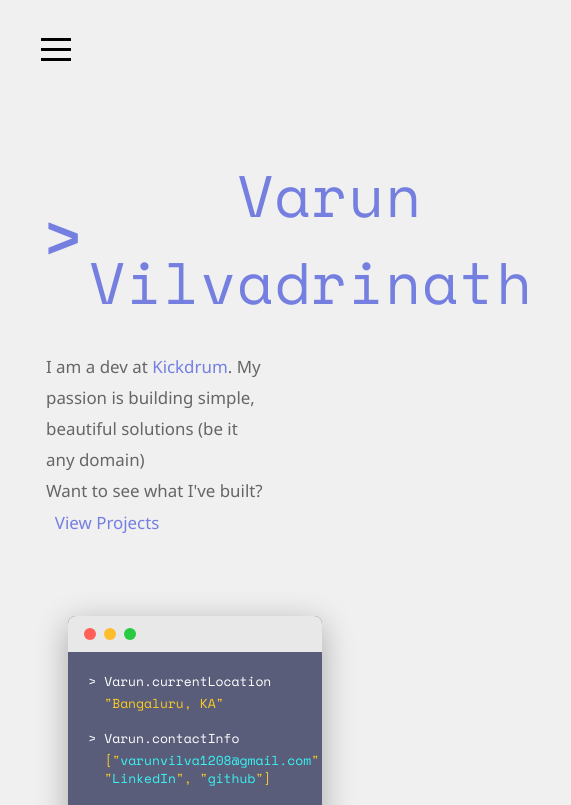
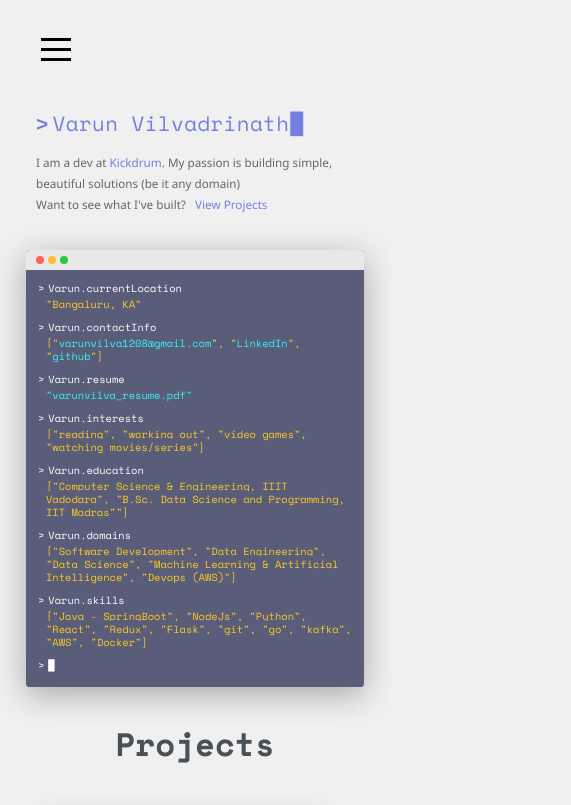
Before and after one commit to varunvilva/portfolio-v2, a React (Vite) app: page / in a window 390 px wide. Shown: the top 805 px of the page, 571 px wide, since content can reach past the window. Built offline with nearby package versions, Linux system fonts and the light colour scheme.

Commit message:
Terminal and Hero made responsive

```diff
--- a/src/components/Hero/Hero.css
+++ b/src/components/Hero/Hero.css
@@ -1,6 +1,6 @@
 .hero-container {
   padding: 20px;
-  margin-top:4.5rem;
+  margin-top: 4.5rem;
   margin-bottom: 4.5rem;
 }
 
@@ -42,13 +42,13 @@
   font-family: "Segoe UI", "Roboto", "Inter", -apple-system, BlinkMacSystemFont, sans-serif;
   line-height: 2.4rem;
   max-width: 75%;
-  margin:2rem 0 0 0;
+  margin: 2rem 0 0 0;
 }
 
 a {
   color: inherit;
   text-decoration: none;
-  transition: color 0.3s ease; /* put this here */
+  transition: color 0.3s ease;
 }
 
 a:hover {
@@ -64,3 +64,123 @@ a:hover {
 .scroll-link:hover {
   color: #5a66d9;
 }
+
+/* Responsive breakpoints */
+/* Large tablets and small laptops (1024px and down) */
+@media (min-width: 1024px) {
+  .hero-prompt {
+    font-size: 3.5rem;
+  }
+
+  .hero-description {
+    font-size: 1.2rem;
+    line-height: 2.2rem;
+    max-width: 85%;
+  }
+}
+@media (max-width: 1024px) {
+  .hero-prompt {
+    font-size: 3.5rem;
+  }
+
+  .hero-description {
+    font-size: 1.2rem;
+    line-height: 2.2rem;
+    max-width: 85%;
+  }
+}
+
+@media (max-width: 830px) {
+  .hero-prompt {
+    font-size: 3.2rem;
+  }
+
+  .hero-description {
+    font-size: 1.2rem;
+    line-height: 2.2rem;
+    max-width: 85%;
+  }
+}
+/* Tablets (768px and down) */
+@media (max-width: 768px) {
+  .hero-container {
+    padding: 15px;
+    margin-top: 3rem;
+    margin-bottom: 3rem;
+  }
+
+  .hero-prompt {
+    font-size: 2.8rem;
+  }
+
+  .hero-prompt-symbol {
+    margin-right: 6px;
+  }
+
+  .hero-description {
+    font-size: 1.1rem;
+    line-height: 2rem;
+    max-width: 90%;
+    margin: 1.5rem 0 0 0;
+  }
+}
+
+/* Small tablets and large phones (600px and down) */
+@media (max-width: 600px) {
+  .hero-container {
+    padding: 12px;
+    margin-top: 2.5rem;
+    margin-bottom: 2.5rem;
+  }
+
+  .hero-prompt {
+    font-size: 2.4rem;
+  }
+
+  .hero-prompt-symbol {
+    margin-right: 5px;
+  }
+
+  .hero-description {
+    font-size: 1.05rem;
+    line-height: 1.9rem;
+    max-width: 95%;
+    margin: 1.3rem 0 0 0;
+  }
+}
+
+
+/* Mobile phones (480px and down) */
+@media (max-width: 522px) {
+  .hero-container {
+    padding: 10px;
+    margin-top: 2rem;
+    margin-bottom: 2rem;
+  }
+
+  .hero-prompt {
+    font-size: 2rem;
+    flex-wrap: wrap;
+  }
+
+  .hero-prompt-symbol {
+    margin-right: 4px;
+  }
+
+  .hero-description {
+    font-size: 1rem;
+    line-height: 1.8rem;
+    max-width: 100%;
+    margin: 1rem 0 0 0;
+  }
+}
+@media (max-width: 395px) {
+  .hero-prompt {
+    font-size: 1.6rem;
+  }
+
+  .hero-description {
+    font-size: 0.9rem;
+    line-height: 1.6rem;
+  }
+}
--- a/src/components/Terminal/Terminal.css
+++ b/src/components/Terminal/Terminal.css
@@ -1,6 +1,6 @@
 .terminal-container {
   max-width: 65vw;
-  margin: 2rem auto ;
+  margin: 2rem auto;
   margin-bottom: 5rem;
   background: #5a5d7a;
   border-radius: 8px;
@@ -52,9 +52,8 @@
   display: flex;
   align-items: left;
   background-color: #5a5d7a;
+}
 
-}
-/* #37f3f2 */
 .prompt {
   color: white;
   background-color: #5a5d7a;
@@ -64,7 +63,6 @@
 .command {
   color: #ffffff;
   background-color: #5a5d7a;
-
 }
 
 .output {
@@ -72,19 +70,16 @@
   margin-left: 16px;
   text-align: left;
   background-color: #5a5d7a;
-
 }
 
 .string {
   color: #f9ca24;
   background-color: #5a5d7a;
-
 }
 
 .bracket {
   color: #f9ca24;
   background-color: #5a5d7a;
-
 }
 
 .cursor {
@@ -101,8 +96,153 @@
   }
 }
 
-a{
-    text-decoration: none;
-    background-color: inherit;
-    color:#37f3f2;
+a {
+  text-decoration: none;
+  background-color: inherit;
+  color: #37f3f2;
 }
+
+/* Responsive breakpoints */
+/* Large tablets and small laptops (1024px and down) */
+@media (max-width: 1024px) {
+  .terminal-container {
+    max-width: 75vw;
+    margin: 1.8rem auto;
+    margin-bottom: 4rem;
+  }
+
+  .terminal-content {
+    font-size: 0.95rem;
+  }
+}
+
+/* Tablets (768px and down) */
+@media (max-width: 768px) {
+  .terminal-container {
+    max-width: 85vw;
+    margin: 1.5rem auto;
+    margin-bottom: 3.5rem;
+    border-radius: 6px;
+  }
+
+  .terminal-header {
+    padding: 10px 14px;
+  }
+
+  .traffic-light {
+    width: 10px;
+    height: 10px;
+  }
+
+  .traffic-lights {
+    gap: 6px;
+  }
+
+  .terminal-content {
+    padding: 16px;
+    font-size: 0.9rem;
+    line-height: 1.3;
+  }
+
+  .output {
+    margin-left: 12px;
+    margin-bottom: 14px;
+  }
+
+  .prompt {
+    margin-right: 6px;
+  }
+}
+
+/* Small tablets and large phones (600px and down) */
+@media (max-width: 600px) {
+  .terminal-container {
+    max-width: 92vw;
+    margin: 1.2rem auto;
+    margin-bottom: 3rem;
+    border-radius: 4px;
+  }
+
+  .terminal-header {
+    padding: 8px 12px;
+  }
+
+  .terminal-content {
+    padding: 14px;
+    font-size: 0.85rem;
+  }
+
+  .output {
+    margin-left: 10px;
+    margin-bottom: 12px;
+  }
+
+  .terminal-line {
+    flex-wrap: wrap;
+  }
+}
+
+/* Mobile phones (480px and down) */
+@media (max-width: 480px) {
+  .terminal-container {
+    max-width: 95vw;
+    margin: 1rem auto;
+    margin-bottom: 2.5rem;
+  }
+
+  .terminal-header {
+    padding: 6px 10px;
+  }
+
+  .traffic-light {
+    width: 8px;
+    height: 8px;
+  }
+
+  .traffic-lights {
+    gap: 4px;
+  }
+
+  .terminal-content {
+    padding: 12px;
+    font-size: 0.8rem;
+    line-height: 1.25;
+  }
+
+  .output {
+    margin-left: 8px;
+    margin-bottom: 10px;
+  }
+
+  .prompt {
+    margin-right: 4px;
+  }
+
+  .terminal-line {
+    margin-bottom: 3px;
+  }
+}
+
+/* Very small screens (360px and down) */
+@media (max-width: 360px) {
+  .terminal-container {
+    max-width: 98vw;
+    margin: 0.8rem auto;
+    margin-bottom: 2rem;
+  }
+
+  .terminal-content {
+    padding: 10px;
+    font-size: 0.75rem;
+    line-height: 1.2;
+  }
+
+  .output {
+    margin-left: 6px;
+    margin-bottom: 8px;
+  }
+
+  .terminal-line {
+    margin-bottom: 2px;
+  }
+}
```
